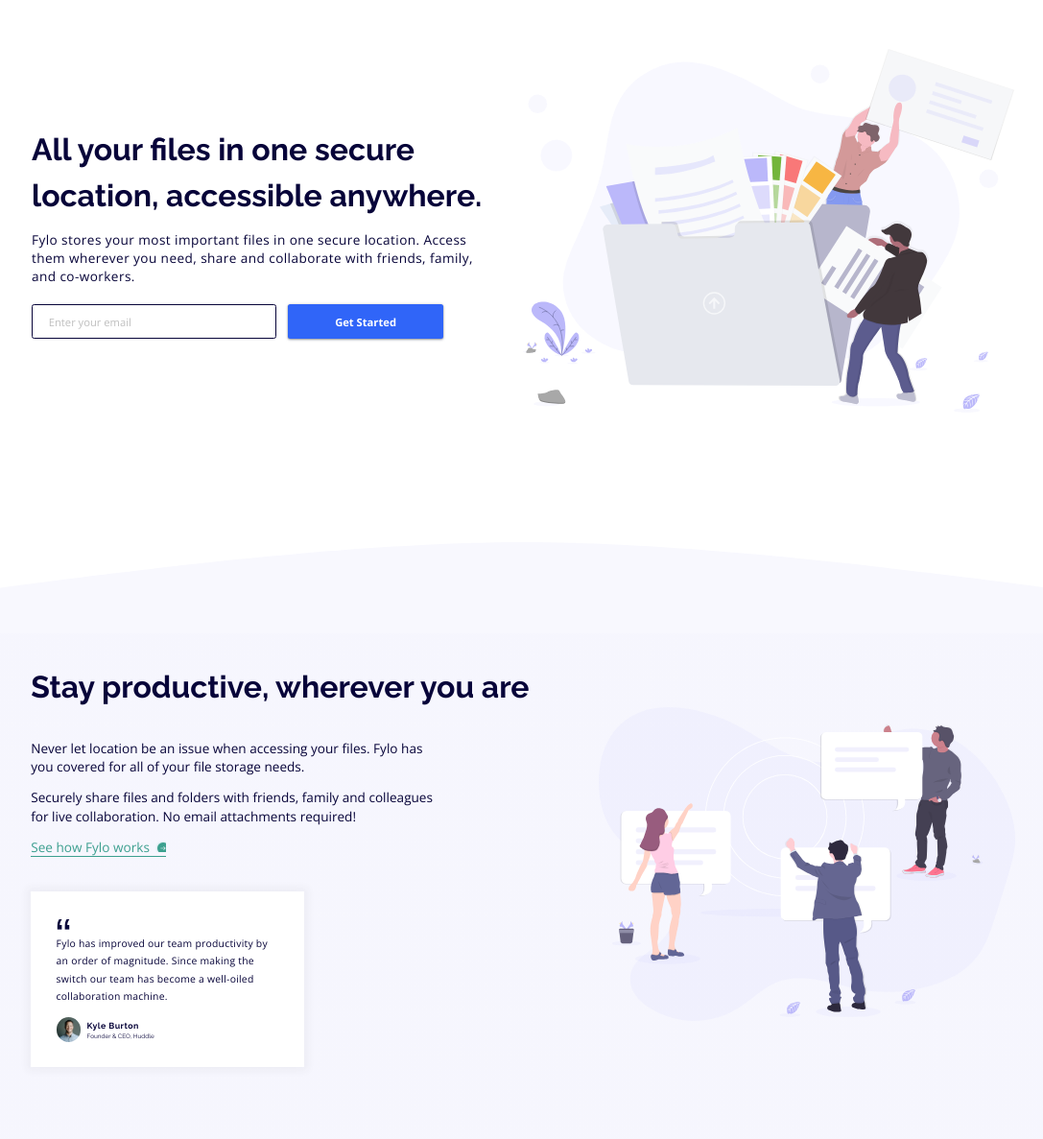
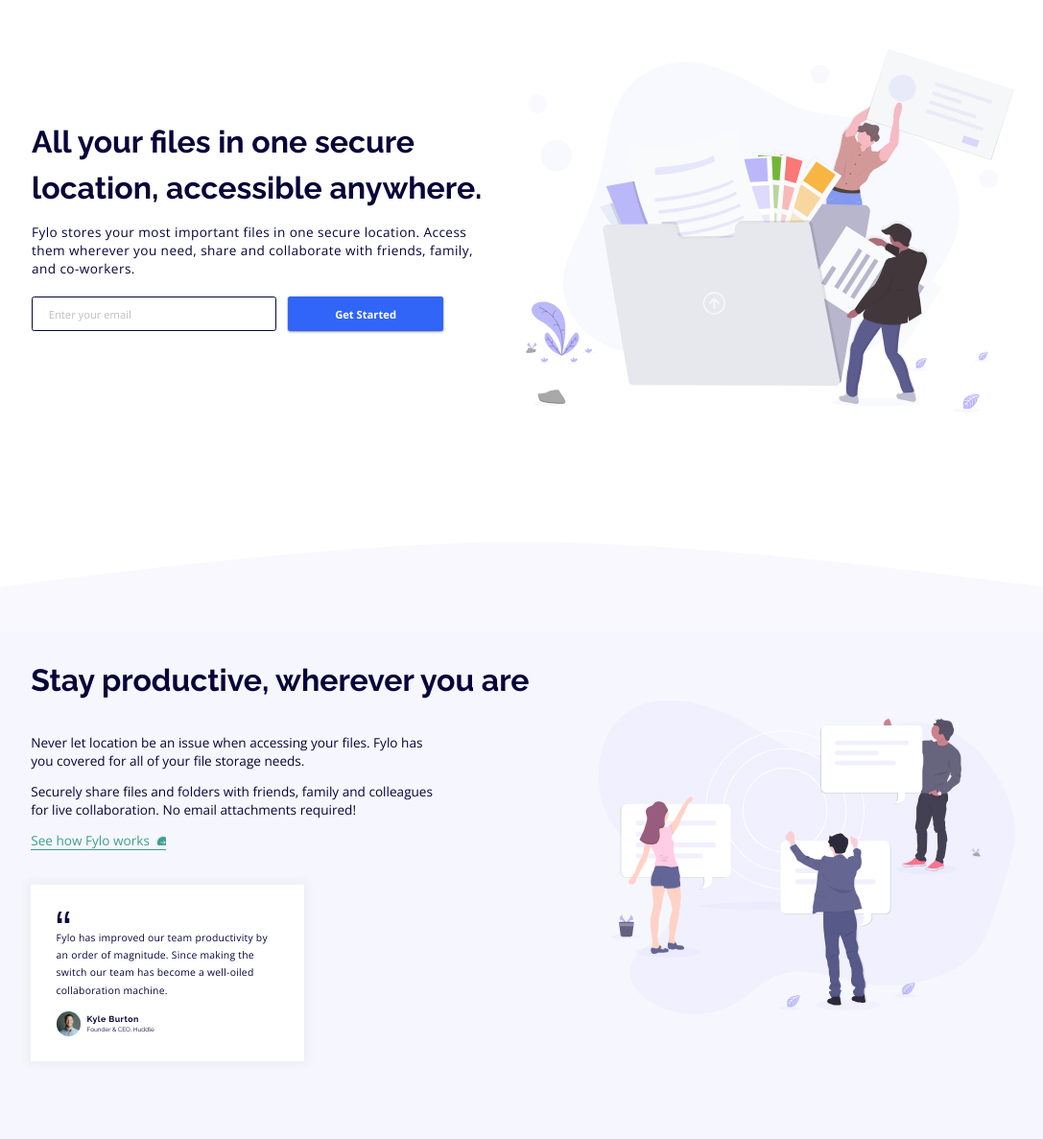
Before and after one commit to hector1234567/fm-fylo-landing-page-with-two-column-layout, a website: page index.html in a window 1280 px wide. Shown: the part 113-1300 px from the top of the page at 96% size, without its empty margins (95-1182 px from the left). Drawn offline with nearby package versions, Linux system fonts and the light colour scheme.

Commit message:
Fix padding

```diff
--- a/sass/layout/_features.scss
+++ b/sass/layout/_features.scss
@@ -13,7 +13,7 @@
   justify-content: center;
   align-items: center;
   gap: 9rem;
-  padding-top: 15.8rem;
+  padding-top: 15rem;
   padding-bottom: 10.7rem;
 
   @media screen and (max-width: 854px) {
--- a/sass/layout/_header.scss
+++ b/sass/layout/_header.scss
@@ -21,6 +21,7 @@
   }
 
   &__content {
+    padding-bottom: 2rem;
     @media screen and (max-width: 854px) {
       display: flex;
       flex-direction: column;
```
Also changed, not shown: css/style.css, 1 other file.
